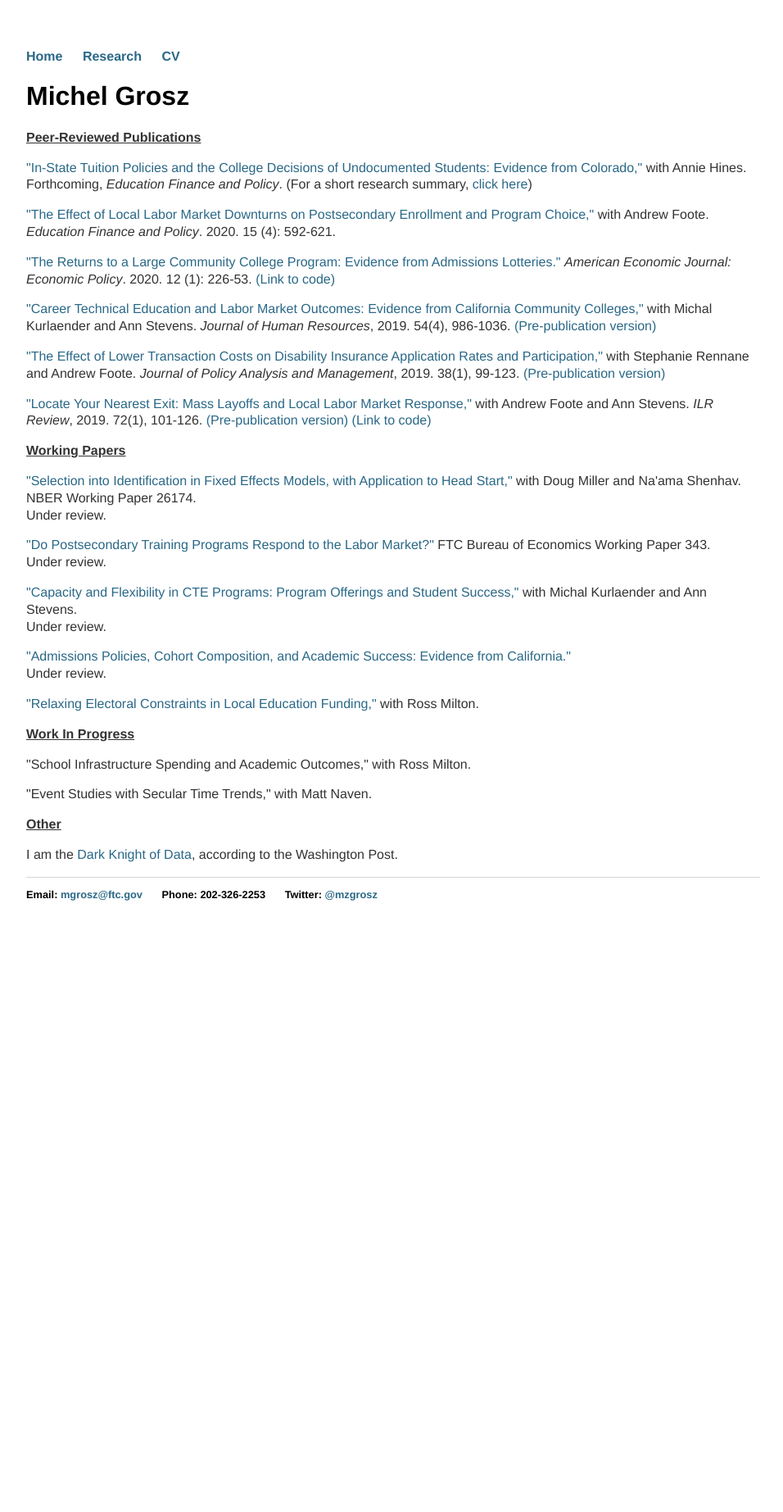
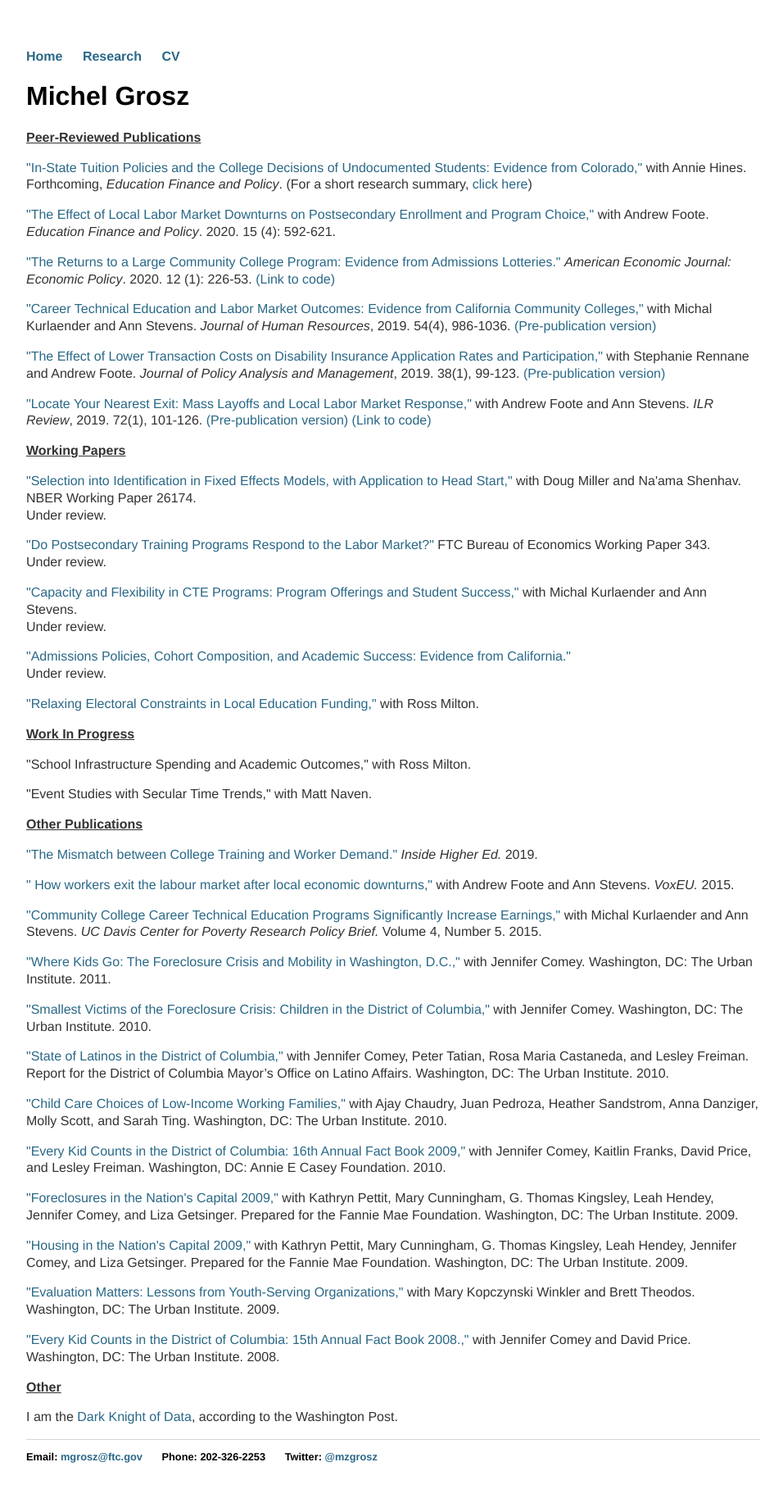
Before and after one commit to mzgrosz/mzgrosz.github.io, a Jekyll site: the page built from research/index.html, in a window 1280 px wide. Shown: the whole page at 82% size, without its empty margins (160-1116 px from the left). Built offline with Jekyll 4.4.1, drawn with Linux system fonts in a browser that asks for light colours; before the commit the page ends 1159 px from its top, so only the background shows below that.

Commit message:
other pubs

```diff
--- a/research/index.html
+++ b/research/index.html
@@ -81,6 +81,23 @@ title: Michel Grosz
 <p>&quot;Event Studies with Secular Time Trends,&quot; with Matt Naven.</p>
 
 
+
+<p><b><u>Other Publications</u></b></p>
+
+<p><a href=" https://www.insidehighered.com/views/2019/07/10/community-colleges-should-be-more-responsive-labor-market-changes-opinion">&quot;The Mismatch between College Training and Worker Demand.&quot;</a><em> Inside Higher Ed. </em> 2019.<br></p>
+<p><a href=" https://voxeu.org/article/mass-layoffs-and-local-labour-market-exit">&quot; How workers exit the labour market after local economic downturns,&quot;</a> with Andrew Foote and Ann Stevens.  <em>VoxEU. </em> 2015.<br></p>
+<p><a href=" https://poverty.ucdavis.edu/policy-brief/community-college-career-technical-education-programs-significantly-increase-earnings ">&quot;Community College Career Technical Education Programs Significantly Increase Earnings,&quot;</a> with Michal Kurlaender and Ann Stevens.  <em> UC Davis Center for Poverty Research Policy Brief. </em> Volume 4, Number 5. 2015.<br></p>
+<p><a href=" http://www.urban.org/sites/default/files/publication/27326/412342-Where-Kids-Go-The-Foreclosure-Crisis-and-Mobility-In-Washington-D-C-.PDF">&quot;Where Kids Go: The Foreclosure Crisis and Mobility in Washington, D.C.,&quot;</a> with Jennifer Comey.  Washington, DC: The Urban Institute. 2011.<br></p>
+<p><a href=" https://files.eric.ed.gov/fulltext/ED511992.pdf">&quot;Smallest Victims of the Foreclosure Crisis: Children in the District of Columbia,&quot;</a> with Jennifer Comey.  Washington, DC: The Urban Institute. 2010.<br></p>
+<p><a href=" https://greaterdc.urban.org/publication/state-latinos-district-columbia ">&quot;State of Latinos in the District of Columbia,&quot;</a> with Jennifer Comey, Peter Tatian, Rosa Maria Castaneda, and Lesley Freiman.  Report for the District of Columbia Mayor’s Office on Latino Affairs. Washington, DC: The Urban Institute. 2010.<br></p>
+<p><a href=" https://files.eric.ed.gov/fulltext/ED578676.pdf ">&quot;Child Care Choices of Low-Income Working Families,&quot;</a> with Ajay Chaudry, Juan Pedroza, Heather Sandstrom, Anna Danziger, Molly Scott, and Sarah Ting.  Washington, DC: The Urban Institute. 2010.<br></p>
+<p><a href=" https://www.urban.org/research/publication/every-kid-counts-district-columbia">&quot;Every Kid Counts in the District of Columbia: 16th Annual Fact Book 2009,&quot;</a> with Jennifer Comey, Kaitlin Franks, David Price, and Lesley Freiman.  Washington, DC: Annie E  Casey Foundation. 2010.<br></p>
+<p><a href=" http://webarchive.urban.org/publications/1001339.html">&quot;Foreclosures in the Nation's Capital 2009,&quot;</a> with Kathryn Pettit, Mary Cunningham, G. Thomas Kingsley, Leah Hendey, Jennifer Comey, and Liza Getsinger. Prepared for the Fannie Mae Foundation.  Washington, DC: The Urban Institute. 2009.<br></p>
+<p><a href=" http://webarchive.urban.org/publications/1001340.html">&quot;Housing in the Nation's Capital 2009,&quot;</a> with Kathryn Pettit, Mary Cunningham, G. Thomas Kingsley, Leah Hendey, Jennifer Comey, and Liza Getsinger. Prepared for the Fannie Mae Foundation.  Washington, DC: The Urban Institute. 2009.<br></p>
+<p><a href=" https://www.urban.org/research/publication/evaluation-matters">&quot;Evaluation Matters: Lessons from Youth-Serving Organizations,&quot;</a> with Mary Kopczynski Winkler and Brett Theodos. Washington, DC: The Urban Institute. 2009.<br></p>
+<p><a href=" https://www.urban.org/research/publication/every-kid-counts-district-columbia-15th-annual-fact-book-2008">&quot;Every Kid Counts in the District of Columbia: 15th Annual Fact Book 2008.,&quot;</a> with Jennifer Comey and David Price. Washington, DC: The Urban Institute. 2008.<br></p>
+
+
 <p><b><u>Other</u></b></p>
 
 <p>I am the <a href="https://www.washingtonpost.com/news/wonk/wp/2014/08/18/name-that-data-winners/?utm_term=.3cd38d9f8b5d">Dark Knight of Data</a>, according to the Washington Post.</p>
```
